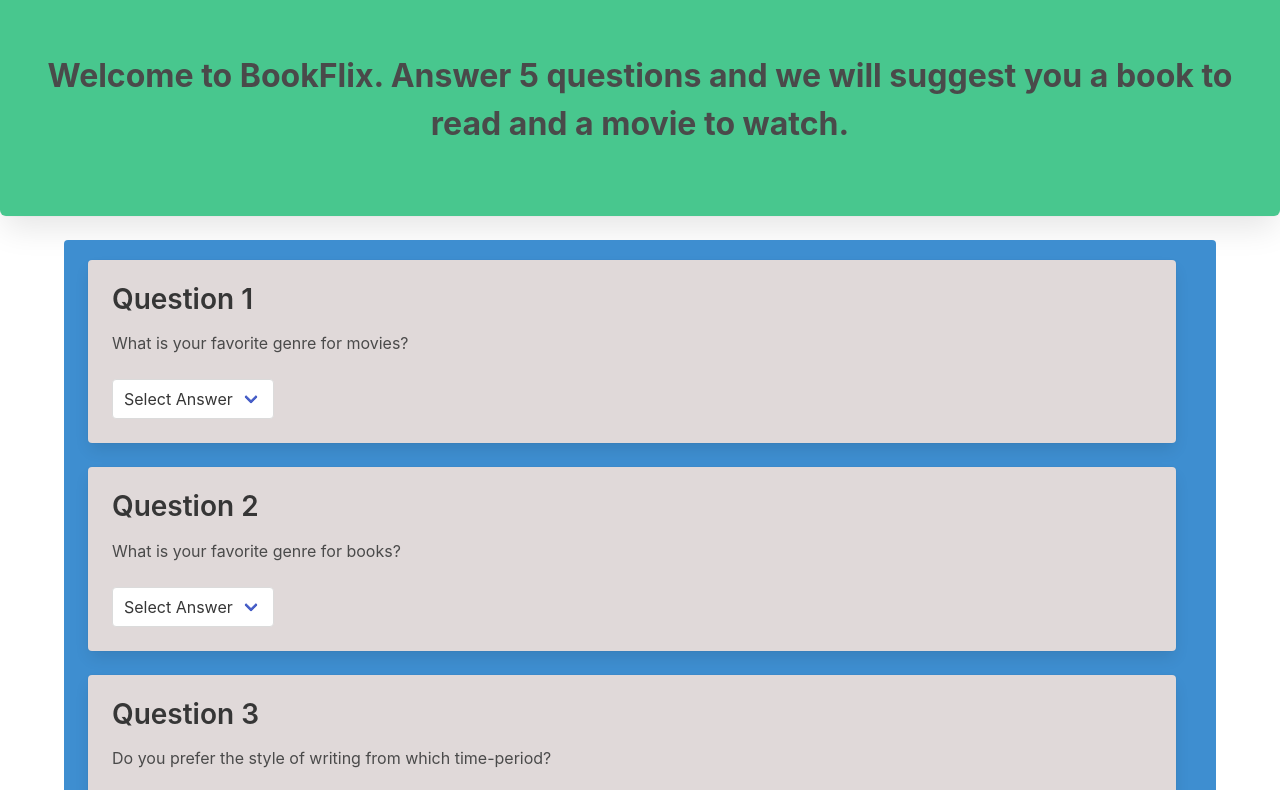
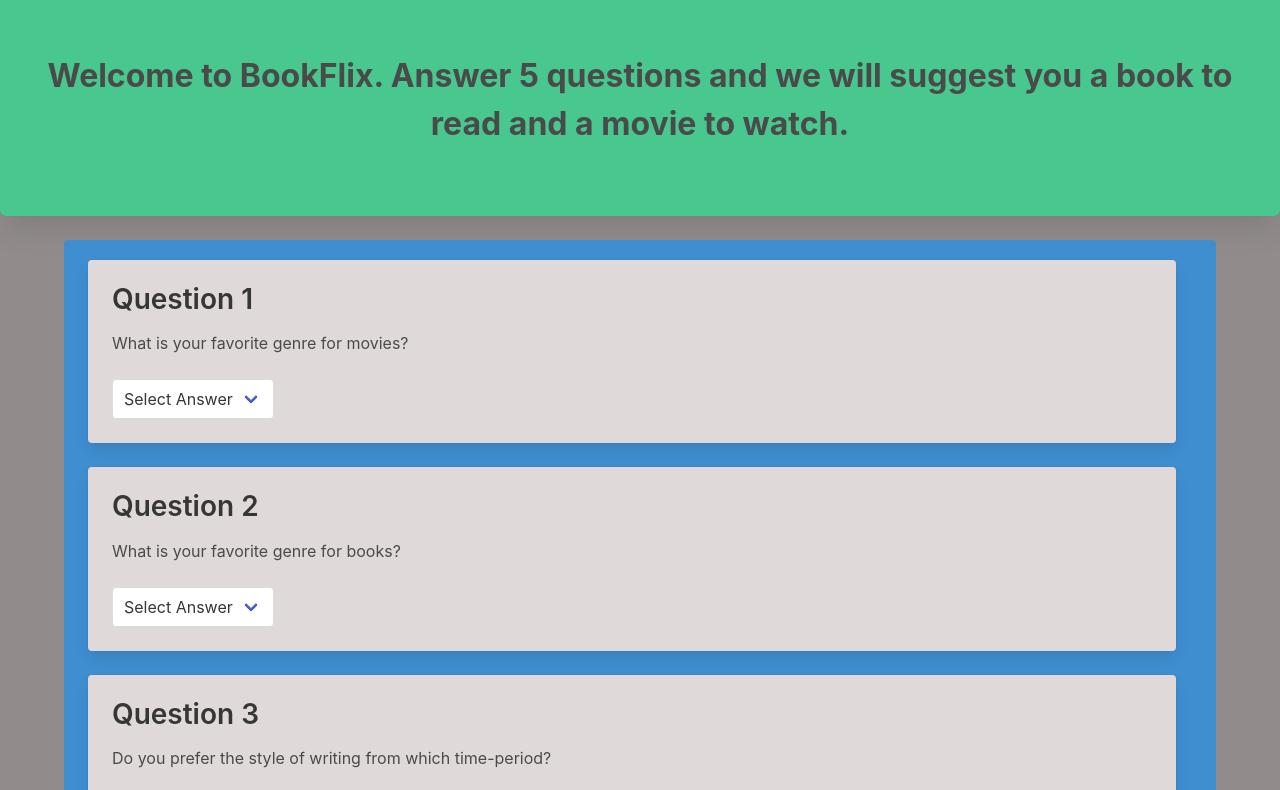
Before and after one commit to gsr142/bookFlix, a plain HTML site: page index.html in a window 1280 px wide. Shown: the part 68-858 px from the top of the page. Drawn offline with nearby package versions, Linux system fonts and the light colour scheme.

Commit message:
changed outer background to dark gray

```diff
--- a/assets/css/style.css
+++ b/assets/css/style.css
@@ -6,3 +6,8 @@
   #background {
     background-color: rgb(224, 217, 217);
   }
+
+
+  #outer-background {
+    background-color: rgb(145, 139, 139);
+  }
--- a/index.html
+++ b/index.html
@@ -14,7 +14,7 @@
             }
     </script>
 </head>
-<body>
+<body  id="outer-background">
   <nav class="navbar has-background-info" role="navigation" aria-label="main navigation">
     <div class="navbar-brand">
       <a class="navbar-item is-size-4 has-text-weight-bold" href="https://gsr142.github.io/bookFlix/ ">
```
